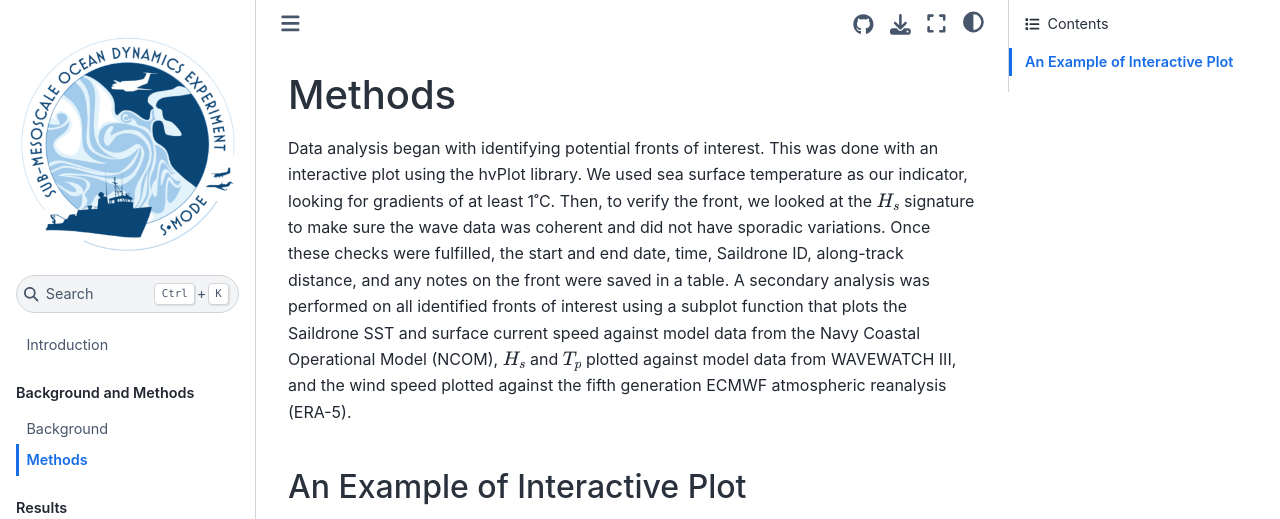
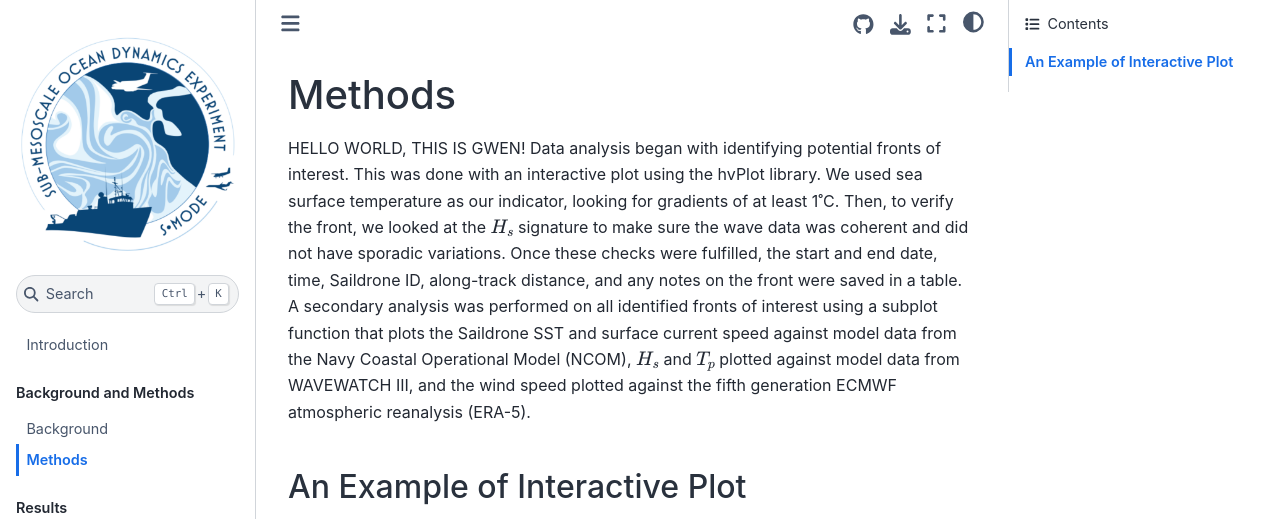
Before and after one commit to mines-oceanography/saildrone_synthesis, a Jupyter Book: the page built from methods.md, in a window 1280 px wide and 900 px high, cut to the strip 0-519 px from the top of the window. Built offline with Jupyter Book 1.0.4 settings and Sphinx 7.4.7 and the Sphinx Book theme 1.1.4, drawn with Linux system fonts in a browser that asks for light colours; pages that are not in the unit, such as notebooks, are missing from menus.

Commit message:
edit method.md for test

```diff
--- a/methods.md
+++ b/methods.md
@@ -1,6 +1,6 @@
 (ontent:methods:labels)=
 # Methods
-
+HELLO WORLD, THIS IS GWEN!
 Data analysis began with identifying potential fronts of interest. This was done with an interactive plot using the hvPlot library. We used sea surface temperature as our indicator, looking for gradients of at least 1˚C. Then, to verify the front, we looked at the $H_s$ signature to make sure the wave data was coherent and did not have sporadic variations. Once these checks were fulfilled, the start and end date, time, Saildrone ID, along-track distance, and any notes on the front were saved in a table.
 A secondary analysis was performed on all identified fronts of interest using a subplot function that plots the Saildrone SST and surface current speed against model data from the Navy Coastal Operational Model (NCOM), $H_s$ and $T_p$ plotted against model data from WAVEWATCH III, and the wind speed plotted against the fifth generation ECMWF atmospheric reanalysis (ERA-5).
 
```
